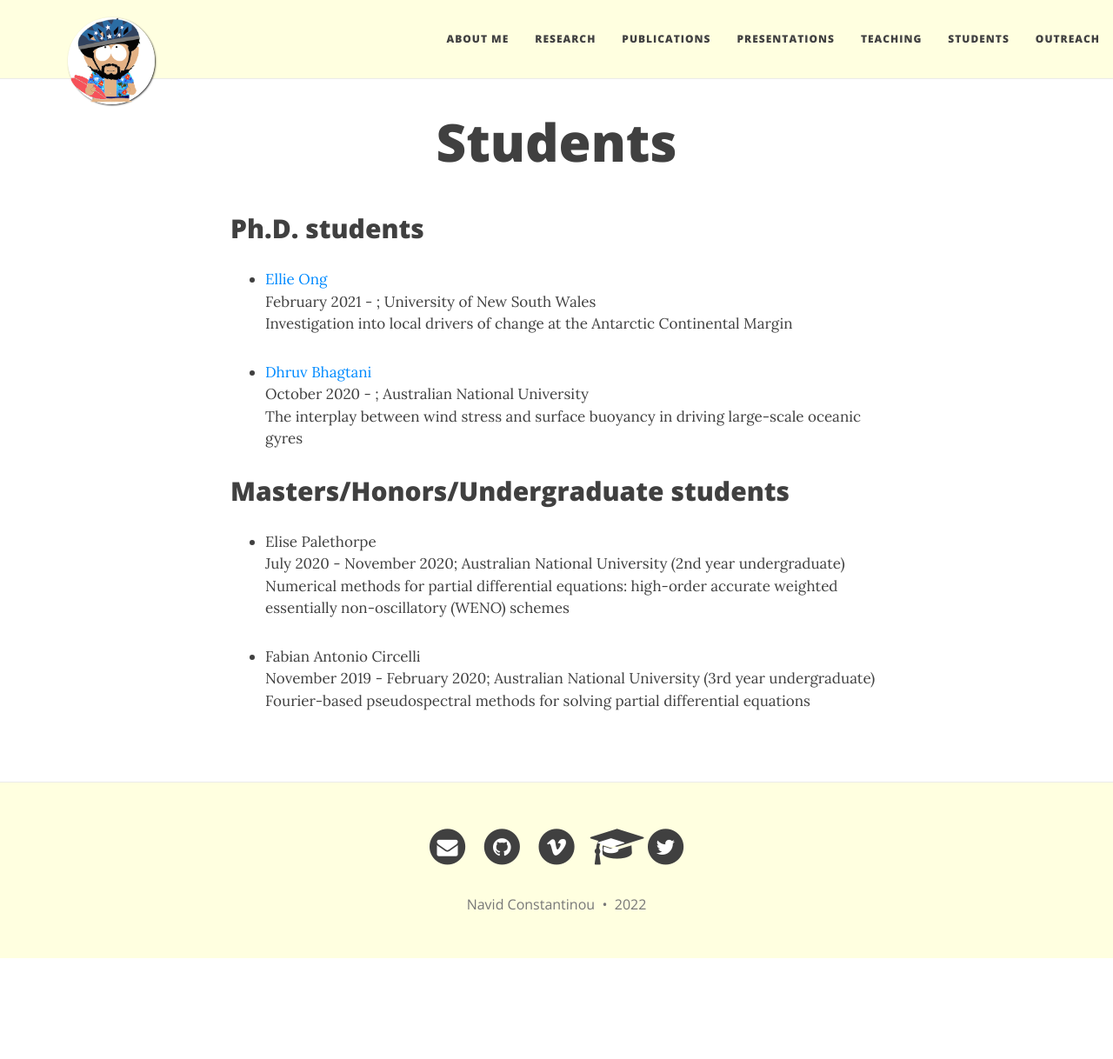
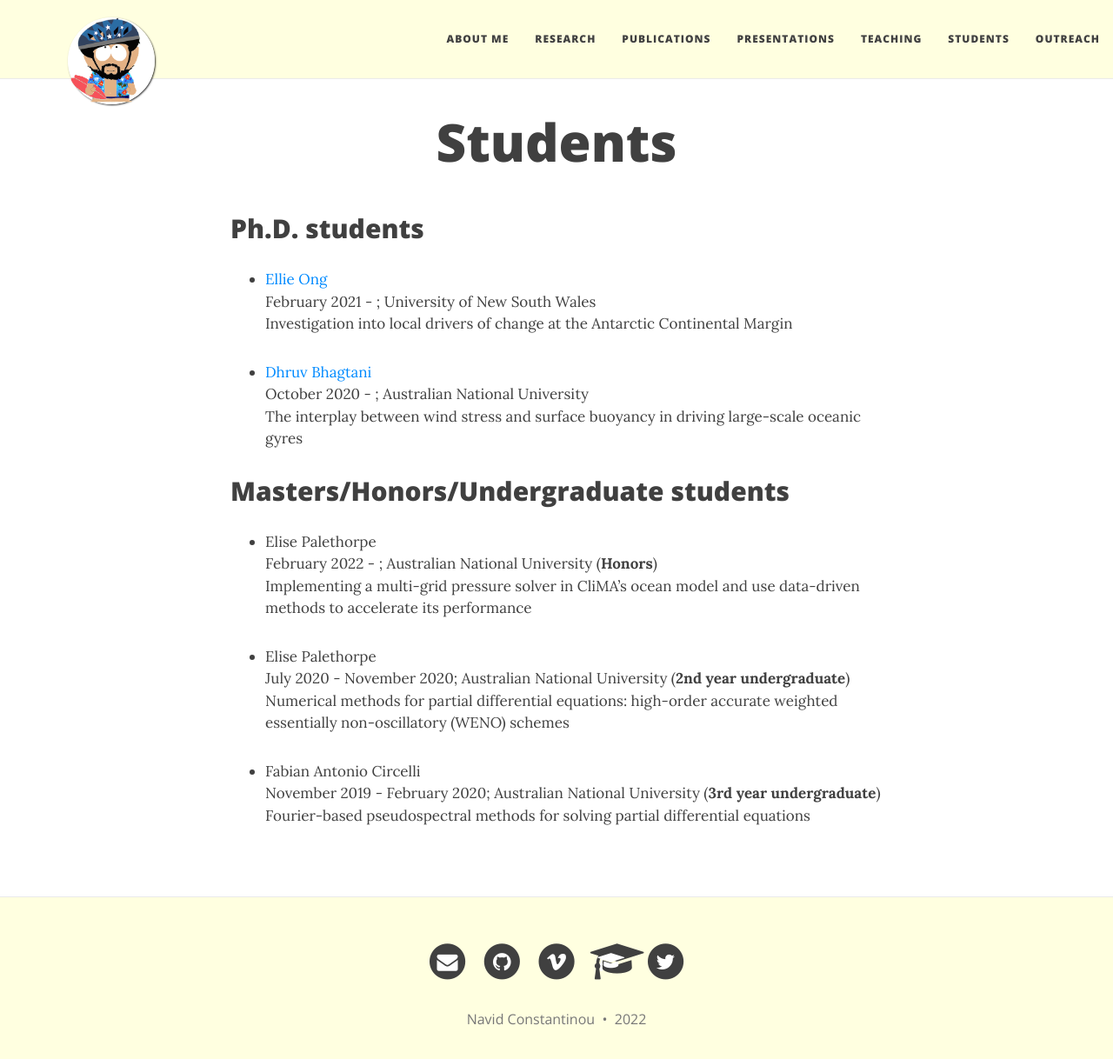
Before and after one commit to navidcy/navidcy.github.io, a Jekyll site: the page built from students.md, in a window 1280 px wide and 1234 px high. Shown: the top 1218 px of the window at 87% size. Built offline with Jekyll 4.4.1, drawn with Linux system fonts in a browser that asks for light colours; nearby versions of some CDN libraries.

Commit message:
add Elise honours

```diff
--- a/students.md
+++ b/students.md
@@ -17,11 +17,15 @@ title: Students
 ## Masters/Honors/Undergraduate students
 
 - Elise Palethorpe <br/>
-  July 2020 - November 2020; Australian National University (2nd year undergraduate) <br/>
+  February 2022 - ; Australian National University (**Honors**) <br/>
+  Implementing a multi-grid pressure solver in CliMA’s ocean model and use data-driven methods to accelerate its performance
+
+- Elise Palethorpe <br/>
+  July 2020 - November 2020; Australian National University (**2nd year undergraduate**) <br/>
   Numerical methods for partial differential equations: high-order accurate weighted essentially non-oscillatory (WENO) schemes
 
 - Fabian Antonio Circelli <br/>
-  November 2019 - February 2020; Australian National University (3rd year undergraduate) <br/>
+  November 2019 - February 2020; Australian National University (**3rd year undergraduate**) <br/>
   Fourier-based pseudospectral methods for solving partial differential equations
 
 
```
